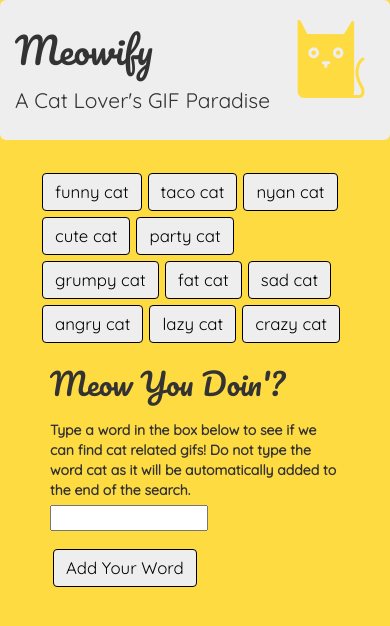
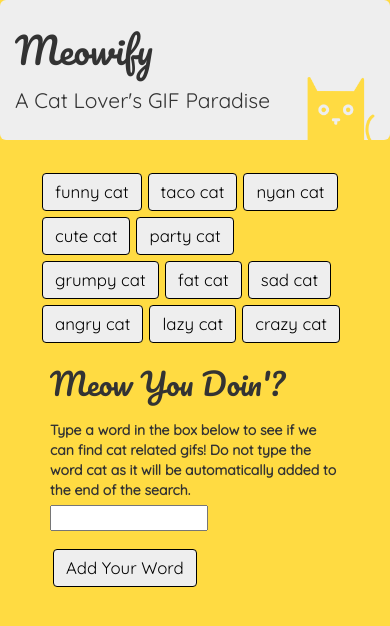
Before and after one commit to sean-arca/Meowify, a plain HTML site: page index.html in a window 390 px wide. Drawn offline with nearby package versions, Linux system fonts and the light colour scheme.

Commit message:
cat logo media queries

```diff
--- a/assets/css/style.css
+++ b/assets/css/style.css
@@ -20,6 +20,7 @@ body {
     padding: 10px 15px;
     width: 100%;
     border-radius: 0px;
+    border-color: #ffdb42;
     position: relative;
     overflow: hidden;
 }
@@ -27,7 +28,7 @@ body {
 #logo-image {
     position: absolute;
     width: 20%;
-    top: 20px;
+    top: 10%;
     right: 20px;
 }
 
@@ -67,3 +68,51 @@ legend {
     float: left;
     margin: 3px;
 }
+
+ /*==========  Non-Mobile First Method  ==========*/
+
+/* Large Devices, Wide Screens */
+@media only screen and (max-width : 1366px) {
+    #logo-image {
+        top: 5%;
+        right: 60px
+    }
+}
+
+@media only screen and (max-width : 1200px) {
+    #logo-image {
+        top: 10%;
+        right: 60px;
+    }
+}
+
+/* Medium Devices, Desktops */
+@media only screen and (max-width : 992px) {
+    #logo-image {
+        top: 25%;
+        right: 30px;
+    }
+}
+
+/* Small Devices, Tablets */
+@media only screen and (max-width : 768px) {
+    #logo-image {
+        top: 40%;
+    }
+}
+
+/* Extra Small Devices, Phones */
+@media only screen and (max-width : 480px) {
+    #logo-image {
+        top: 55%;
+        right: 10px;
+    }
+}
+
+/* Custom, iPhone Retina */
+@media only screen and (max-width : 320px) {
+    #logo-image {
+        top: 78%;
+        right: 0px;
+    }
+}
```
